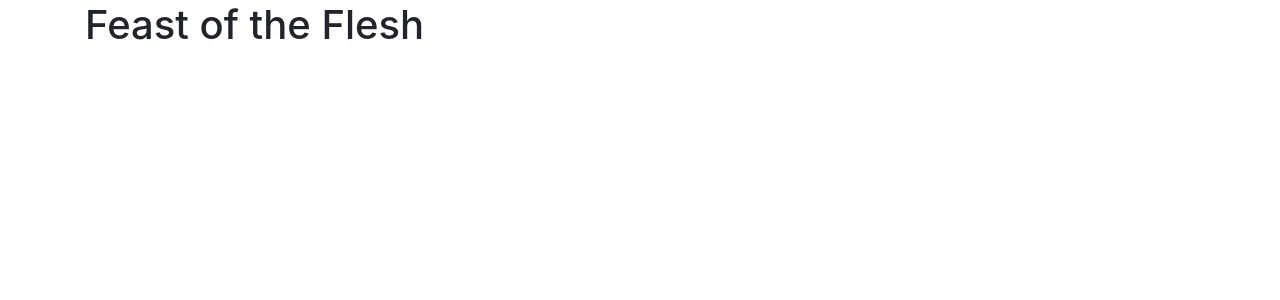
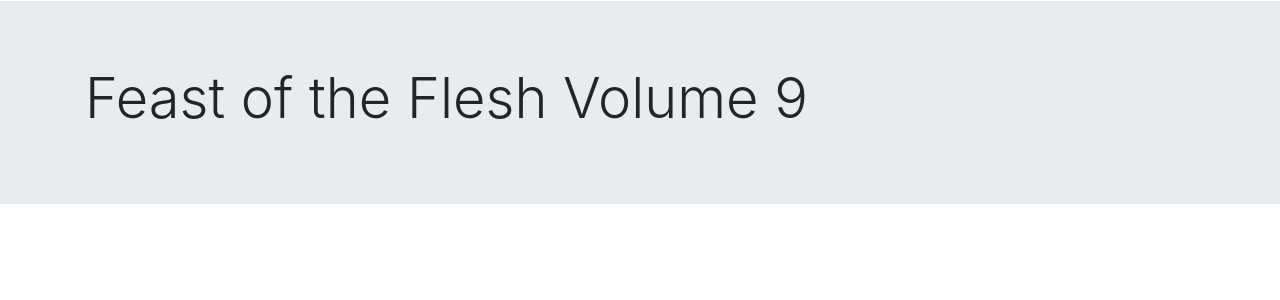
Before and after one commit to BrianWalters/twh-international-film-festival, a Symfony app: template templates/home/index.html.twig in a window 1280 px wide. Shown: the top 300 px of the page. Run offline with Twig, Linux system fonts and the light colour scheme; the template is opened without the code that fills it, so the values that code supplies are empty; some libraries are stand-ins or nearby versions.

Commit message:
Add a JumboTron

```diff
--- a/templates/home/index.html.twig
+++ b/templates/home/index.html.twig
@@ -1,13 +1,21 @@
 {% extends 'base.html.twig' %}
 
 {% block body %}
-<main class="container">
-    <div class="row">
-        <div class="col-sm">
-            <h1>Feast of the Flesh</h1>
+<main>
+    <div class="jumbotron jumbotron-fluid">
+        <div class="container">
+            <h1 class="display-4">Feast of the Flesh Volume 9</h1>
+            <ul class="list-group">
+                {% for movie in movies %}
+                    <li class="list-group-item">
+                        {{ movie.startTime|date('h:i A') }} - <a href="{{ path('movie_details', {movie:movie.id}) }}">{{ movie.title }}</a>
+                    </li>
+                {% endfor %}
+            </ul>
         </div>
     </div>
 
+    <div class="container">
         <ul style="padding: 0;">
             {% for movie in movies %}
                 <li class="row" style="margin-bottom: 24px;">
@@ -17,7 +25,7 @@
                     <div class="col-sm-9">
                         <p>
                             <strong>
-                            Starting at: {{ movie.startTime|date('h:i A') }}
+                                Starting at {{ movie.startTime|date('h:i A') }}
                             </strong>
                         </p>
                         <div style="margin-bottom: 16px;">
@@ -28,19 +36,11 @@
                             <a href="https://imdb.com/title/{{ movie.imdb }}">(IMDb)</a>
                         </span>
                         </div>
-                    <dl>
-                        <dt>Year</dt>
-                        <dd>{{ omdb.getMovie(movie.imdb).Year }}</dd>
-                        <dt>Runtime</dt>
-                        <dd>{{ omdb.getMovie(movie.imdb).Runtime }}</dd>
-                        <dt>Director</dt>
-                        <dd>{{ omdb.getMovie(movie.imdb).Director }}</dd>
-                        <dt>Box Office</dt>
-                        <dd>{{ omdb.getMovie(movie.imdb).BoxOffice }}</dd>
-                    </dl>
+                        {% include 'partials/movie-info.html.twig' %}
                     </div>
                 </li>
             {% endfor %}
         </ul>
+    </div>
 </main>
 {% endblock %}
```
Also changed, not shown: templates/movie.html.twig (+17 -1 lines), templates/partials/movie-info.html.twig (added, +10 -0 lines). Lines whose indentation alone changed are shown as unchanged.
